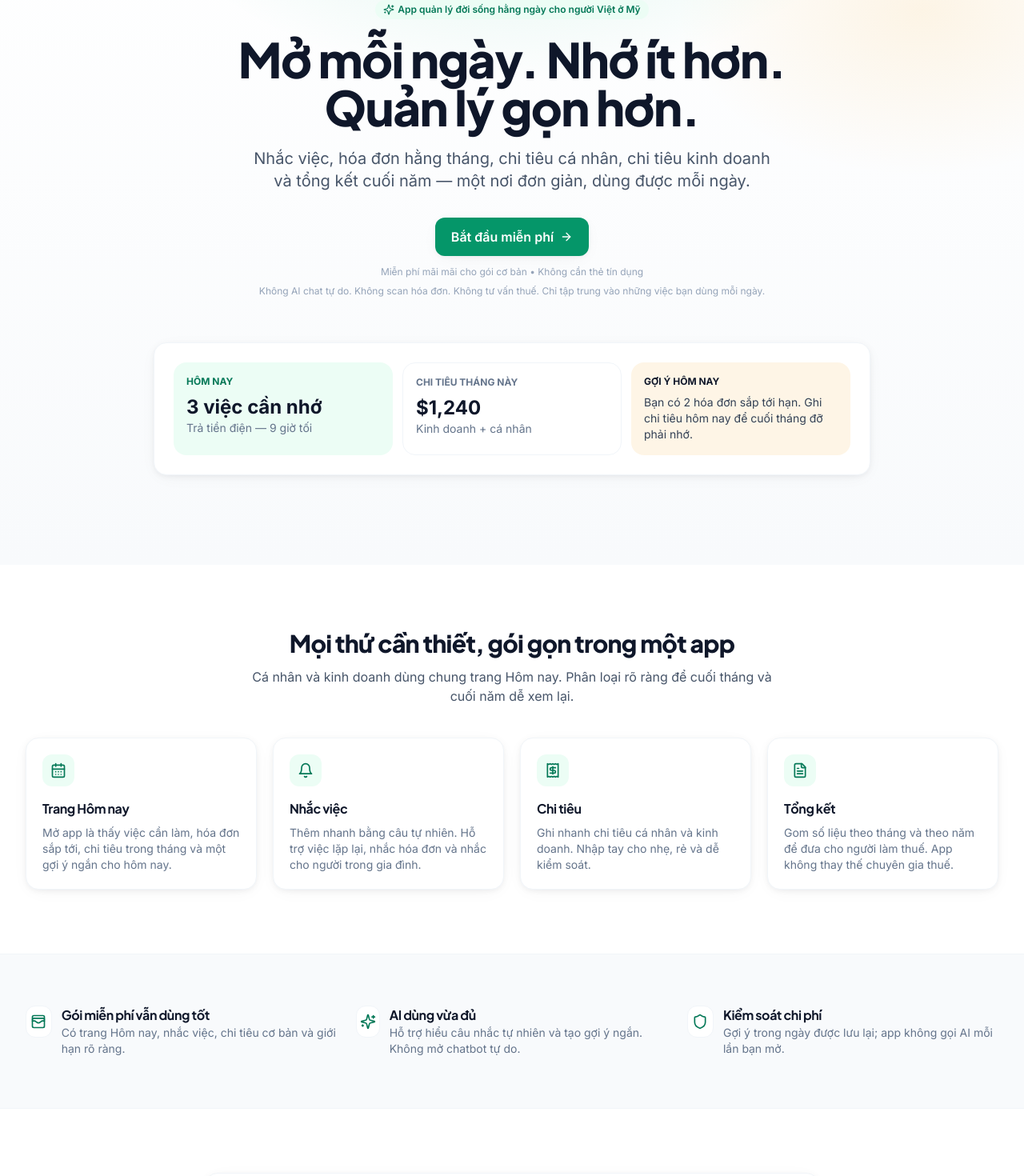
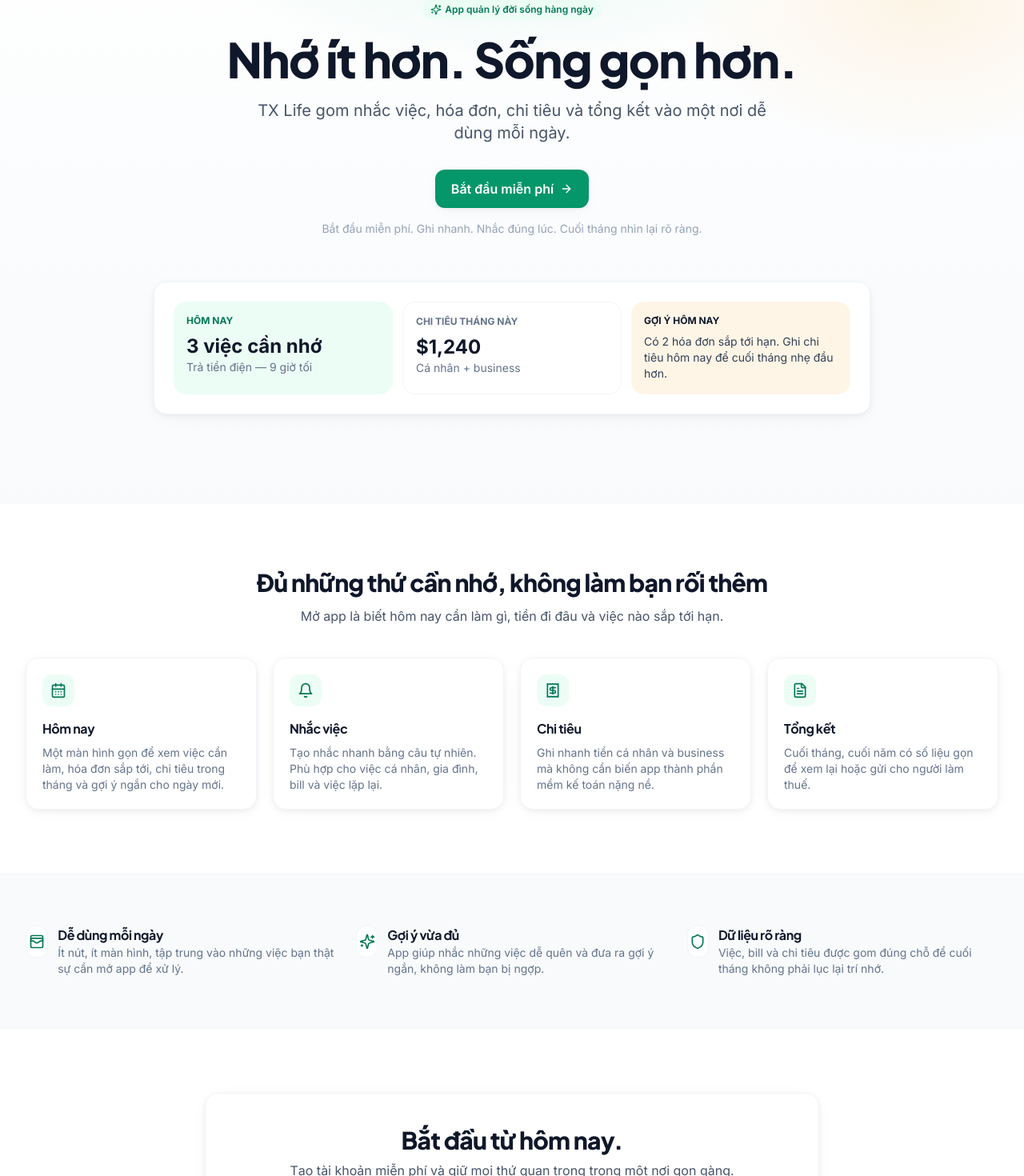
Before and after one commit to hoaidangllc/txpick, a React (Vite) app: page / in a window 1280 px wide. Shown: the part 160-1630 px from the top of the page at 80% size. Built offline with nearby package versions, Linux system fonts and the light colour scheme; no server answers.

Commit message:
Check runtime

```diff
--- a/src/pages/Landing.jsx
+++ b/src/pages/Landing.jsx
@@ -10,48 +10,56 @@ import { useLang } from '../contexts/LanguageContext.jsx'
 
 const copy = {
   vi: {
-    login: 'Đăng nhập', start: 'Bắt đầu miễn phí',
-    badge: 'App quản lý đời sống hằng ngày cho người Việt ở Mỹ',
-    title: 'Mở mỗi ngày. Nhớ ít hơn. Quản lý gọn hơn.',
-    sub: 'Nhắc việc, hóa đơn hằng tháng, chi tiêu cá nhân, chi tiêu kinh doanh và tổng kết cuối năm — một nơi đơn giản, dùng được mỗi ngày.',
-    note: 'Không AI chat tự do. Không scan hóa đơn. Không tư vấn thuế. Chỉ tập trung vào những việc bạn dùng mỗi ngày.',
-    socialProof: 'Miễn phí mãi mãi cho gói cơ bản • Không cần thẻ tín dụng',
-    featuresTitle: 'Mọi thứ cần thiết, gói gọn trong một app',
-    featuresSub: 'Cá nhân và kinh doanh dùng chung trang Hôm nay. Phân loại rõ ràng để cuối tháng và cuối năm dễ xem lại.',
-    f1: ['Trang Hôm nay', 'Mở app là thấy việc cần làm, hóa đơn sắp tới, chi tiêu trong tháng và một gợi ý ngắn cho hôm nay.'],
-    f2: ['Nhắc việc', 'Thêm nhanh bằng câu tự nhiên. Hỗ trợ việc lặp lại, nhắc hóa đơn và nhắc cho người trong gia đình.'],
-    f3: ['Chi tiêu', 'Ghi nhanh chi tiêu cá nhân và kinh doanh. Nhập tay cho nhẹ, rẻ và dễ kiểm soát.'],
-    f4: ['Tổng kết', 'Gom số liệu theo tháng và theo năm để đưa cho người làm thuế. App không thay thế chuyên gia thuế.'],
-    v1: ['Gói miễn phí vẫn dùng tốt', 'Có trang Hôm nay, nhắc việc, chi tiêu cơ bản và giới hạn rõ ràng.'],
-    v2: ['AI dùng vừa đủ', 'Hỗ trợ hiểu câu nhắc tự nhiên và tạo gợi ý ngắn. Không mở chatbot tự do.'],
-    v3: ['Kiểm soát chi phí', 'Gợi ý trong ngày được lưu lại; app không gọi AI mỗi lần bạn mở.'],
-    mockToday: 'HÔM NAY', mockReminders: '3 việc cần nhớ', mockBill: 'Trả tiền điện — 9 giờ tối',
-    mockMonth: 'CHI TIÊU THÁNG NÀY', mockExpense: 'Kinh doanh + cá nhân',
-    mockInsight: 'GỢI Ý HÔM NAY', mockTip: 'Bạn có 2 hóa đơn sắp tới hạn. Ghi chi tiêu hôm nay để cuối tháng đỡ phải nhớ.',
-    finalTitle: 'Bắt đầu nhẹ nhàng. Mở mỗi ngày.',
-    finalSub: 'Tạo tài khoản miễn phí trong chưa tới 30 giây.',
+    login: 'Đăng nhập',
+    start: 'Bắt đầu miễn phí',
+    badge: 'App quản lý đời sống hàng ngày',
+    title: 'Nhớ ít hơn. Sống gọn hơn.',
+    sub: 'TX Life gom nhắc việc, hóa đơn, chi tiêu và tổng kết vào một nơi dễ dùng mỗi ngày.',
+    trustLine: 'Bắt đầu miễn phí. Ghi nhanh. Nhắc đúng lúc. Cuối tháng nhìn lại rõ ràng.',
+    featuresTitle: 'Đủ những thứ cần nhớ, không làm bạn rối thêm',
+    featuresSub: 'Mở app là biết hôm nay cần làm gì, tiền đi đâu và việc nào sắp tới hạn.',
+    f1: ['Hôm nay', 'Một màn hình gọn để xem việc cần làm, hóa đơn sắp tới, chi tiêu trong tháng và gợi ý ngắn cho ngày mới.'],
+    f2: ['Nhắc việc', 'Tạo nhắc nhanh bằng câu tự nhiên. Phù hợp cho việc cá nhân, gia đình, bill và việc lặp lại.'],
+    f3: ['Chi tiêu', 'Ghi nhanh tiền cá nhân và business mà không cần biến app thành phần mềm kế toán nặng nề.'],
+    f4: ['Tổng kết', 'Cuối tháng, cuối năm có số liệu gọn để xem lại hoặc gửi cho người làm thuế.'],
+    v1: ['Dễ dùng mỗi ngày', 'Ít nút, ít màn hình, tập trung vào những việc bạn thật sự cần mở app để xử lý.'],
+    v2: ['Gợi ý vừa đủ', 'App giúp nhắc những việc dễ quên và đưa ra gợi ý ngắn, không làm bạn bị ngợp.'],
+    v3: ['Dữ liệu rõ ràng', 'Việc, bill và chi tiêu được gom đúng chỗ để cuối tháng không phải lục lại trí nhớ.'],
+    mockToday: 'HÔM NAY',
+    mockReminders: '3 việc cần nhớ',
+    mockBill: 'Trả tiền điện — 9 giờ tối',
+    mockMonth: 'CHI TIÊU THÁNG NÀY',
+    mockExpense: 'Cá nhân + business',
+    mockInsight: 'GỢI Ý HÔM NAY',
+    mockTip: 'Có 2 hóa đơn sắp tới hạn. Ghi chi tiêu hôm nay để cuối tháng nhẹ đầu hơn.',
+    finalTitle: 'Bắt đầu từ hôm nay.',
+    finalSub: 'Tạo tài khoản miễn phí và giữ mọi thứ quan trọng trong một nơi gọn gàng.',
   },
   en: {
-    login: 'Log in', start: 'Start free',
-    badge: 'A daily-life app for Vietnamese families in the U.S.',
-    title: 'Open it daily. Remember less. Stay organized.',
-    sub: 'Reminders, monthly bills, personal expenses, business expenses, and year-end summaries — one calm place you’ll actually open every day.',
-    note: 'No open-ended AI chat. No receipt scanning. No tax advice. Just the things you’ll actually use every day.',
-    socialProof: 'Free forever on the basic plan • No credit card required',
-    featuresTitle: 'Everything important — in one simple app',
-    featuresSub: 'Personal and business share a single Today page. Categories keep your monthly and yearly review clean.',
-    f1: ['Today page', 'Open the app and see today’s tasks, upcoming bills, monthly spending, and a short daily insight.'],
-    f2: ['Reminders', 'Quick natural-language reminders. Supports recurring tasks, bill reminders, and family reminders.'],
-    f3: ['Expenses', 'Manual entry for personal and business. Keeps the app lightweight, affordable, and easy to control.'],
-    f4: ['Summary', 'Monthly and yearly totals you can share with your tax preparer. The app doesn’t replace a tax professional.'],
-    v1: ['Free works', 'Today page, reminders, basic expenses, and clear limits.'],
-    v2: ['Light AI only', 'Natural reminder parsing and short daily insights — no open-ended chatbot.'],
-    v3: ['Cost controlled', 'Daily insight is cached; the app doesn’t call AI every time you open it.'],
-    mockToday: 'TODAY', mockReminders: '3 reminders', mockBill: 'Pay electric bill — 9 PM',
-    mockMonth: 'THIS MONTH', mockExpense: 'Business + personal',
-    mockInsight: 'TODAY’S INSIGHT', mockTip: 'You have 2 bills coming up. Log today’s expenses so month-end is easier.',
-    finalTitle: 'Start small. Open it every day.',
-    finalSub: 'Create a free account in under 30 seconds.',
+    login: 'Log in',
+    start: 'Start free',
+    badge: 'A daily life management app',
+    title: 'Remember less. Live lighter.',
+    sub: 'TX Life brings reminders, bills, expenses, and summaries into one simple place you can use every day.',
+    trustLine: 'Start free. Add quickly. Get reminded on time. Review the month with clarity.',
+    featuresTitle: 'The important things, without the clutter',
+    featuresSub: 'Open the app and know what matters today, where money went, and what is coming due.',
+    f1: ['Today', 'A clean daily view for tasks, upcoming bills, monthly spending, and one useful insight.'],
+    f2: ['Reminders', 'Create reminders with natural language. Good for personal, family, bill, and recurring tasks.'],
+    f3: ['Expenses', 'Track personal and business spending without turning the app into heavy accounting software.'],
+    f4: ['Summary', 'Monthly and yearly numbers organized clearly so review time is easier.'],
+    v1: ['Made for daily use', 'Fewer screens, fewer distractions, and a clear focus on what you actually need to handle.'],
+    v2: ['Light guidance', 'Helpful nudges for easy-to-forget tasks, without overwhelming you.'],
+    v3: ['Clear records', 'Tasks, bills, and spending stay organized so month-end does not depend on memory.'],
+    mockToday: 'TODAY',
+    mockReminders: '3 things to remember',
+    mockBill: 'Pay electric bill — 9 PM',
+    mockMonth: 'THIS MONTH',
+    mockExpense: 'Personal + business',
+    mockInsight: 'TODAY’S NUDGE',
+    mockTip: 'You have 2 bills coming up. Log today’s spending so month-end feels lighter.',
+    finalTitle: 'Start today.',
+    finalSub: 'Create a free account and keep the important things in one calm place.',
   },
 }
 
@@ -70,23 +78,32 @@ export default function Landing() {
           </div>
         </div>
       </header>
+
       <section className="hero-gradient pt-32 pb-20 sm:pt-40 sm:pb-28">
         <div className="container-app">
           <div className="max-w-3xl mx-auto text-center animate-fade-up">
             <span className="badge bg-brand-50 text-brand-700 mb-5">
               <Sparkles className="w-3.5 h-3.5" /> {c.badge}
             </span>
-            <h1 className="font-display text-4xl sm:text-5xl md:text-6xl font-extrabold text-ink-900 leading-[1.05]">{c.title}</h1>
-            <p className="mt-5 text-lg sm:text-xl text-ink-600 max-w-2xl mx-auto">{c.sub}</p>
+            <h1 className="font-display text-4xl sm:text-5xl md:text-6xl font-extrabold text-ink-900 leading-[1.05]">
+              {c.title}
+            </h1>
+            <p className="mt-5 text-lg sm:text-xl text-ink-600 max-w-2xl mx-auto">
+              {c.sub}
+            </p>
             <div className="mt-8 flex justify-center">
-              <Link to="/signup" className="btn-primary">{c.start} <ArrowRight className="w-4 h-4" /></Link>
+              <Link to="/signup" className="btn-primary">
+                {c.start} <ArrowRight className="w-4 h-4" />
+              </Link>
             </div>
-            <p className="mt-3 text-xs text-ink-400">{c.socialProof}</p>
-            <p className="mt-2 text-xs text-ink-400">{c.note}</p>
+            <p className="mt-4 text-sm text-ink-400 max-w-xl mx-auto">
+              {c.trustLine}
+            </p>
           </div>
           <HeroMock c={c} />
         </div>
       </section>
+
       <section className="py-20">
         <div className="container-app">
           <div className="max-w-2xl mx-auto text-center">
@@ -101,6 +118,7 @@ export default function Landing() {
           </div>
         </div>
       </section>
+
       <section className="py-16 bg-ink-50 border-y border-ink-100">
         <div className="container-app grid sm:grid-cols-3 gap-6">
           <Value icon={WalletCards} title={c.v1[0]} text={c.v1[1]} />
@@ -108,13 +126,16 @@ export default function Landing() {
           <Value icon={Shield} title={c.v3[0]} text={c.v3[1]} />
         </div>
       </section>
+
       <section className="py-20">
         <div className="container-app">
           <div className="card max-w-3xl mx-auto p-8 sm:p-10 text-center">
             <h2 className="text-2xl sm:text-3xl font-extrabold text-ink-900">{c.finalTitle}</h2>
             <p className="mt-2 text-ink-600">{c.finalSub}</p>
             <div className="mt-6 flex justify-center">
-              <Link to="/signup" className="btn-primary">{c.start} <ArrowRight className="w-4 h-4" /></Link>
+              <Link to="/signup" className="btn-primary">
+                {c.start} <ArrowRight className="w-4 h-4" />
+              </Link>
             </div>
           </div>
         </div>
```
